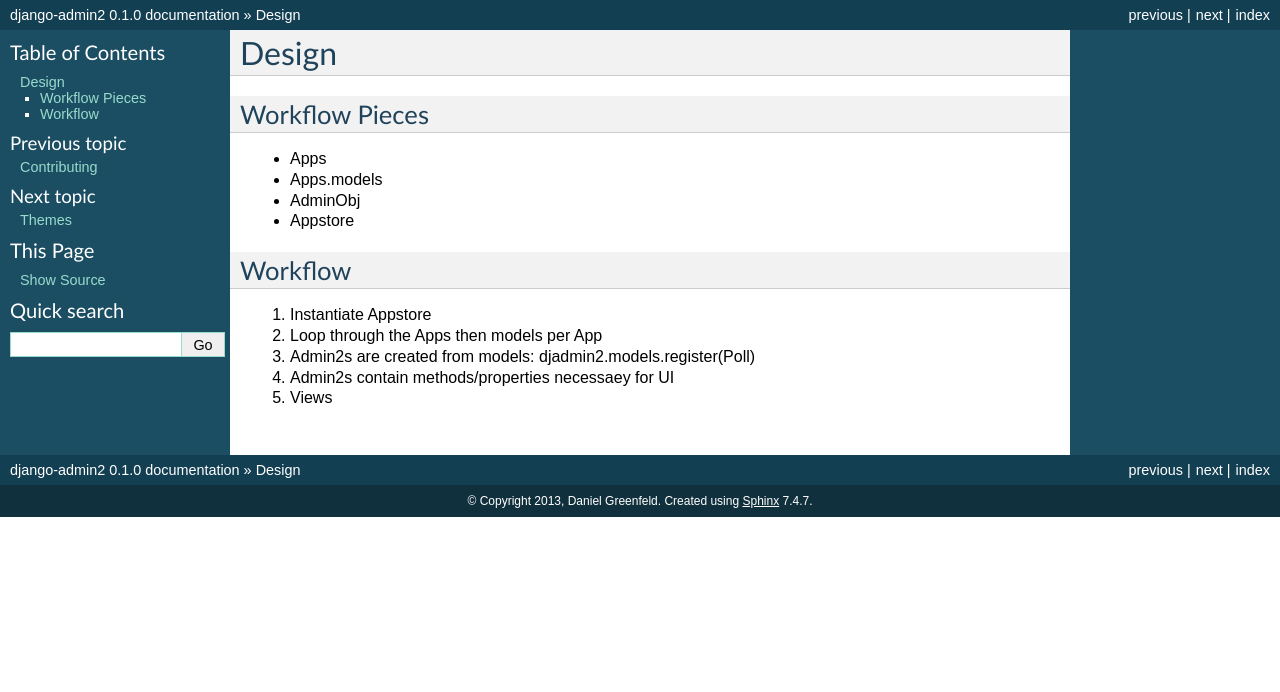
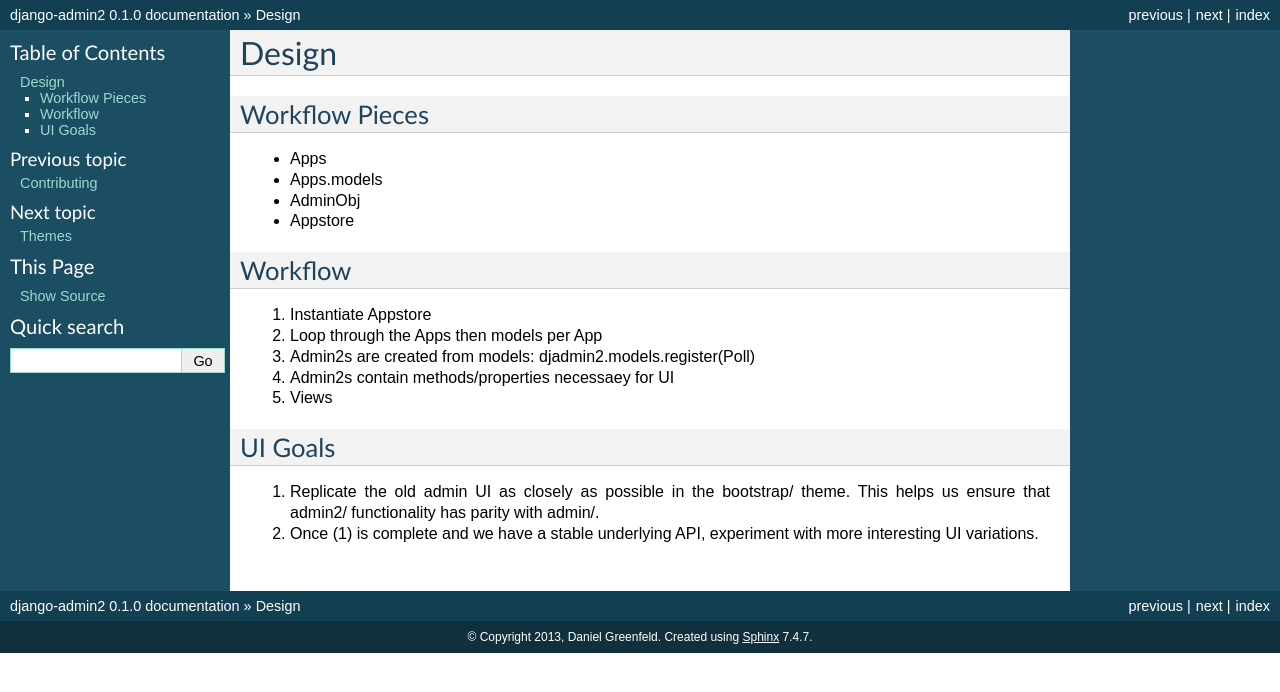
Before and after one commit to jazzband/django-admin2, a Sphinx documentation site: the page built from docs/design.rst, in a window 1280 px wide. Shown: the top 692 px of the page. Built offline with Sphinx 7.4.7, drawn with Linux system fonts in a browser that asks for light colours.

Commit message:
Outline UI goals - part of issue #18

```diff
--- a/docs/design.rst
+++ b/docs/design.rst
@@ -18,3 +18,10 @@
 3. Admin2s are created from models: djadmin2.models.register(Poll)
 4. Admin2s contain methods/properties necessaey for UI
 5. Views
+
+UI Goals
+---------
+
+1. Replicate the old admin UI as closely as possible in the bootstrap/ theme. This helps us ensure that admin2/ functionality has parity with admin/.
+
+2. Once (1) is complete and we have a stable underlying API, experiment with more interesting UI variations.
```
